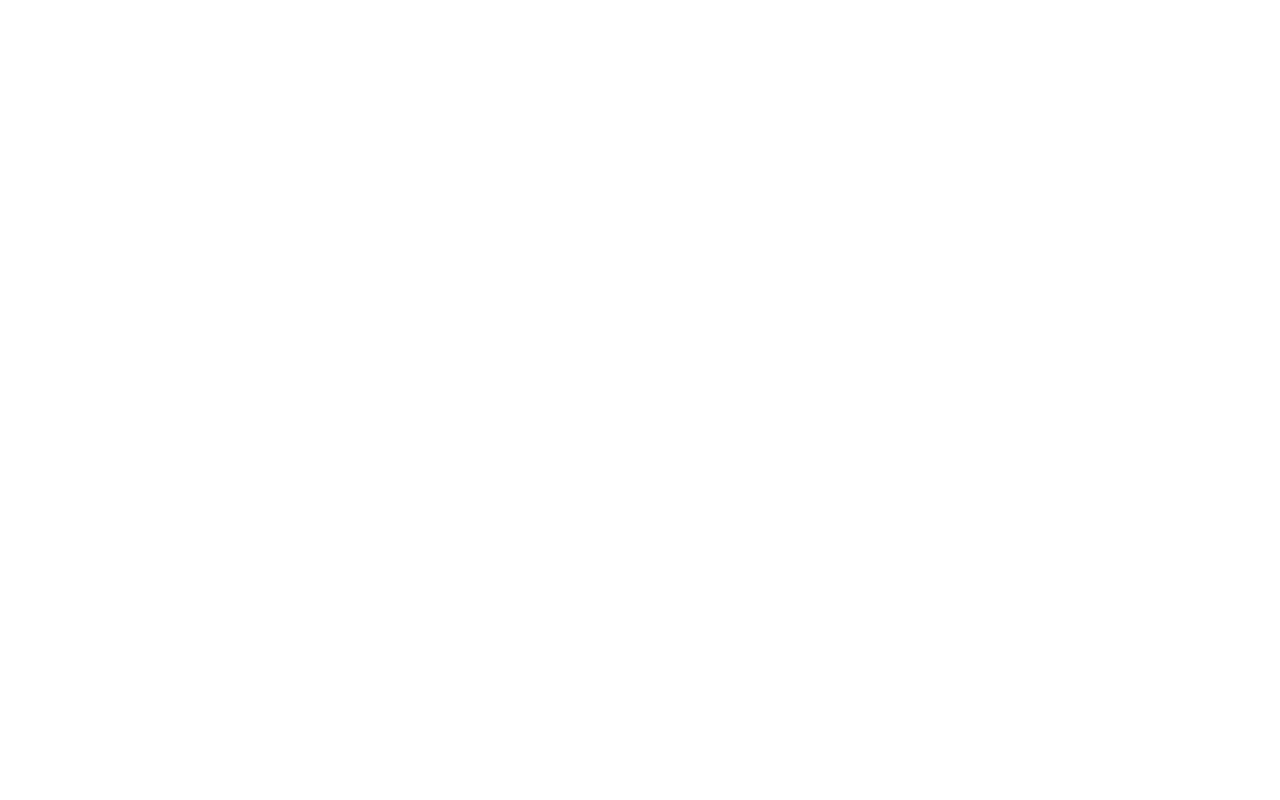
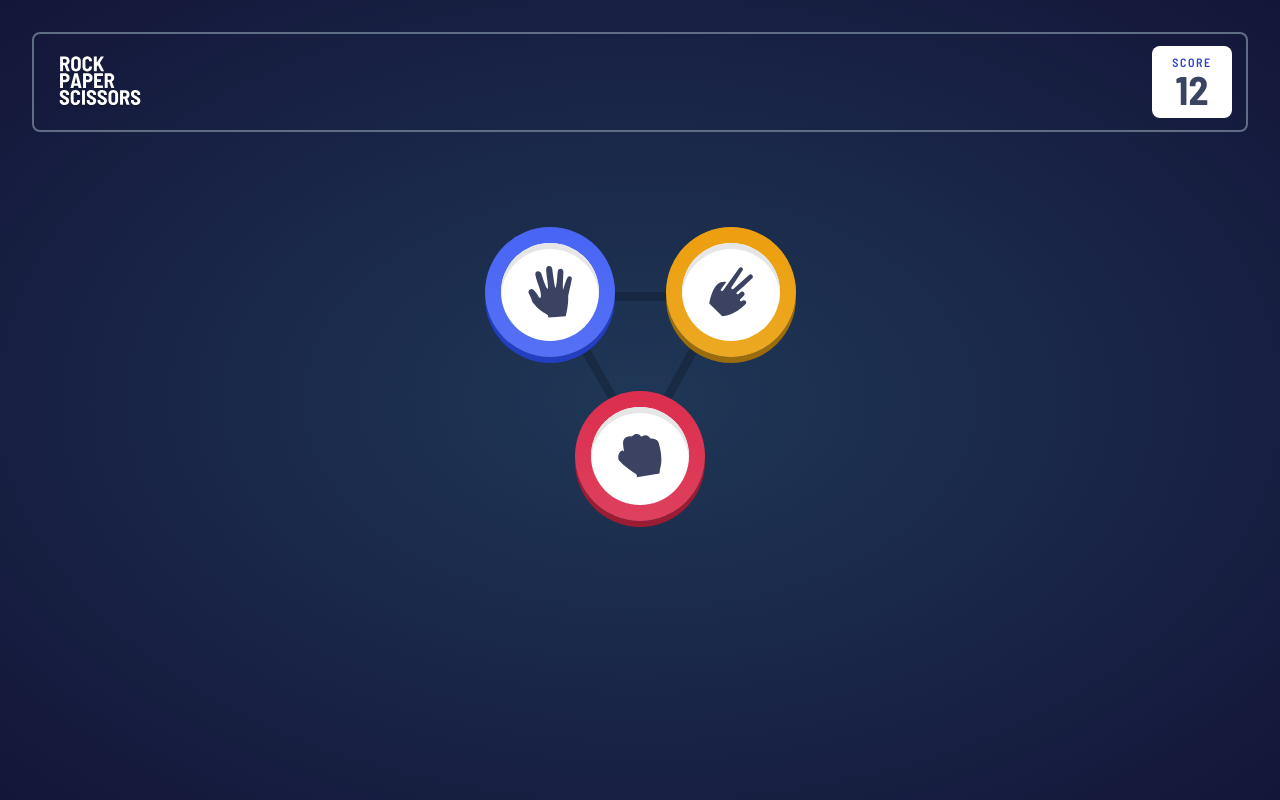
Before and after one commit to john-mirage/rock-paper-scissors, a website built with Vite: page index.html in a window 1280 px wide. Built offline with nearby package versions, Linux system fonts and the light colour scheme.

Commit message:
feat: add button group

```diff
--- a/index.html
+++ b/index.html
@@ -29,7 +29,28 @@
     <meta property="twitter:image" content="https://john-mirage.github.io/rock-paper-scissors/preview.jpg">
 </head>
 
-<body>
+<body class="page">
+    <main class="page__container">
+        <header class="header">
+            <img class="header__logo" src="/src/images/logo.svg" alt="logo">
+            <div class="header__score">
+                <p class="header__score-label">score</p>
+                <p class="header__score-value">12</p>
+            </div>
+        </header>
+        <div class="game" id="button-group">
+            <img class="game__triangle" src="/src/images/bg-triangle.svg" alt="triangle illustration">
+            <template id="button-template">
+                <button class="button">
+                    <span class="button__border">
+                        <span class="button__surface">
+                            <img class="button__icon" src="" alt="">
+                        </span>
+                    </span>
+                </button>
+            </template>
+        </div>
+    </main>
     <script type="module" src="/src/main.ts"></script>
 </body>
 
--- a/src/main.css
+++ b/src/main.css
@@ -1,13 +1,24 @@
+@import "styles/page.css";
+@import "styles/header.css";
+@import "styles/game.css";
+@import "styles/button.css";
+
 :root {
-  --gradient-scissors-gradient: linear-gradient(to bottom, hsl(39, 89%, 49%), hsl(40, 84%, 53%));
+  --gradient-scissors: linear-gradient(to bottom, hsl(39, 89%, 49%), hsl(40, 84%, 53%));
   --gradient-paper: linear-gradient(to bottom, hsl(230, 89%, 62%), hsl(230, 89%, 65%));
   --gradient-rock: linear-gradient(to bottom, hsl(349, 71%, 52%), hsl(349, 70%, 56%));
   --gradient-lizard: linear-gradient(to bottom, hsl(261, 73%, 60%), hsl(261, 72%, 63%));
   --gradient-cyan: linear-gradient(to bottom, hsl(189, 59%, 53%), hsl(189, 58%, 57%));
   --gradient-radial: radial-gradient(hsl(214, 47%, 23%), hsl(237, 49%, 15%));
 
+  --shadow-scissors: hsl(40, 84%, 33%);
+  --shadow-paper: hsl(230, 69%, 45%);
+  --shadow-rock: hsl(349, 70%, 36%);
+  --shadow-surface: hsl(0, 0%, 90%);
+
   --color-dark-text: hsl(229, 25%, 31%);
-  --score-text: hsl(229, 64%, 46%);
+  --color-white: hsl(0, 0%, 100%);
+  --color-score-text: hsl(229, 64%, 46%);
   --header-outline: hsl(217, 16%, 45%);
 }
 
--- a/src/main.ts
+++ b/src/main.ts
@@ -1 +1,43 @@
 import './main.css';
+
+import rockIcon from '@images/icon-rock.svg';
+import paperIcon from '@images/icon-paper.svg';
+import scissorsIcon from '@images/icon-scissors.svg';
+
+interface Choice {
+  label: string;
+  icon: string;
+  win: string;
+}
+
+const buttonGroup = document.getElementById("button-group") as HTMLDivElement;
+const buttonTemplate = document.getElementById("button-template") as HTMLTemplateElement;
+
+const choices: Choice[] = [
+  {
+    label: "rock",
+    icon: rockIcon,
+    win: "scissors",
+  },
+  {
+    label: "paper",
+    icon: paperIcon,
+    win: "rock",
+  },
+  {
+    label: "scissors",
+    icon: scissorsIcon,
+    win: "paper",
+  }
+];
+
+choices.forEach((choice) => {
+  const buttonFragment = buttonTemplate.content.cloneNode(true) as HTMLElement;
+  const button = buttonFragment.querySelector(".button");
+  const icon = buttonFragment.querySelector(".button__icon");
+  button.classList.add(`button--${choice.label}`);
+  icon.setAttribute("src", choice.icon);
+  icon.setAttribute("alt", choice.label);
+  buttonGroup.appendChild(document.createComment(choice.label));
+  buttonGroup.appendChild(buttonFragment);
+});
--- /dev/null
+++ b/src/styles/button.css
@@ -0,0 +1,80 @@
+.button {
+    position: absolute;
+    width: 13rem;
+    height: 13rem;
+    padding: 0;
+    border-radius: 9999px;
+    border: none;
+    background-color: transparent;
+}
+
+.button--rock {
+    bottom: 0;
+    left: 50%;
+    transform: translate(-50%, 50%);
+}
+
+.button--paper {
+    top: 0;
+    left: 0;
+    transform: translate(-50%, -50%);
+}
+
+.button--scissors {
+    top: 0;
+    right: 0;
+    transform: translate(50%, -50%);
+}
+
+.button__border {
+    display: block;
+    width: 100%;
+    height: 100%;
+    padding: 1.6rem;
+    border-radius: 9999px;
+}
+
+.button--rock > .button__border {
+    box-shadow: 0 0.6rem var(--shadow-rock);
+    background: var(--gradient-rock);
+}
+
+.button--paper > .button__border {
+    box-shadow: 0 0.6rem var(--shadow-paper);
+    background: var(--gradient-paper);
+}
+
+.button--scissors > .button__border {
+    box-shadow: 0 0.6rem var(--shadow-scissors);
+    background: var(--gradient-scissors);
+}
+
+.button--rock:active > .button__border {
+    transform: translateY(0.4rem);
+    box-shadow: 0 0.2rem var(--shadow-rock);
+}
+
+.button--paper:active > .button__border {
+    transform: translateY(0.4rem);
+    box-shadow: 0 0.2rem var(--shadow-paper);
+}
+
+.button--scissors:active > .button__border {
+    transform: translateY(0.4rem);
+    box-shadow: 0 0.2rem var(--shadow-scissors);
+}
+
+.button__surface {
+    display: flex;
+    width: 100%;
+    height: 100%;
+    border-radius: 9999px;
+    background-color: var(--color-white);
+    box-shadow: inset 0 0.6rem var(--shadow-surface);
+}
+
+.button__icon {
+    width: 4.4rem;
+    height: auto;
+    margin: auto;
+}
--- /dev/null
+++ b/src/styles/game.css
@@ -0,0 +1,13 @@
+.game {
+    position: relative;
+    width: 18.1rem;
+    height: 16.4rem;
+    margin-left: auto;
+    margin-right: auto;
+}
+
+.game__triangle {
+    width: 100%;
+    max-width: 100%;
+    height: auto;
+}
--- /dev/null
+++ b/src/styles/header.css
@@ -0,0 +1,47 @@
+.header {
+    display: flex;
+    flex-direction: row;
+    justify-content: space-between;
+    align-items: center;
+    width: 100%;
+    height: 10rem;
+    padding-left: 2.4rem;
+    padding-right: 1.4rem;
+    border-radius: 0.8rem;
+    border: 0.2rem solid var(--header-outline);
+    margin-bottom: 16rem;
+}
+
+.header__logo {
+    width: 8.4rem;
+    max-width: 100%;
+    height: auto;
+}
+
+.header__score {
+    display: flex;
+    flex-direction: column;
+    justify-content: center;
+    align-items: center;
+    width: 8rem;
+    height: 7.2rem;
+    border-radius: 0.8rem;
+    background-color: var(--color-white);
+}
+
+.header__score-label {
+    font-size: 1.2rem;
+    font-weight: 600;
+    color: var(--color-score-text);
+    text-transform: uppercase;
+    letter-spacing: 0.16rem;
+    margin: 0;
+}
+
+.header__score-value {
+    font-size: 4rem;
+    font-weight: 700;
+    color: var(--color-dark-text);
+    line-height: 4rem;
+    margin: 0;
+}
--- /dev/null
+++ b/src/styles/page.css
@@ -0,0 +1,15 @@
+.page {
+    width: 100%;
+    min-height: 100vh;
+    padding-top: 3.2rem;
+    padding-bottom: 5.4rem;
+    background: var(--gradient-radial);
+    background-repeat: no-repeat;
+}
+
+.page__container {
+    width: 100%;
+    height: auto;
+    padding-left: 3.2rem;
+    padding-right: 3.2rem;
+}
--- a/vite.config.js
+++ b/vite.config.js
@@ -3,7 +3,7 @@ import { resolve } from 'path';
 
 // https://vitejs.dev/config/
 export default defineConfig({
-  base: "/project-path/",
+  base: "/rock-paper-scissors/",
   resolve: {
     alias: {
       '@images': resolve(__dirname, 'src/images'),
```
